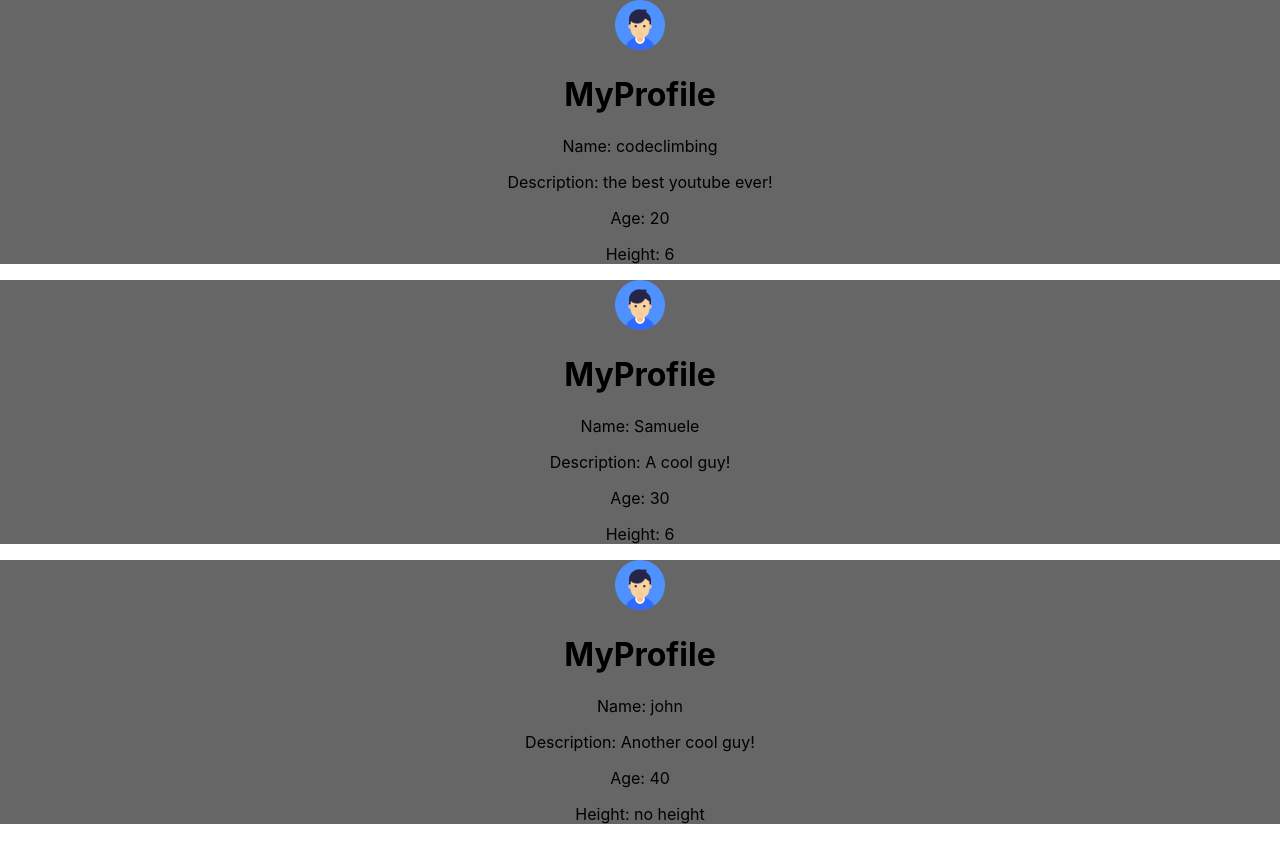
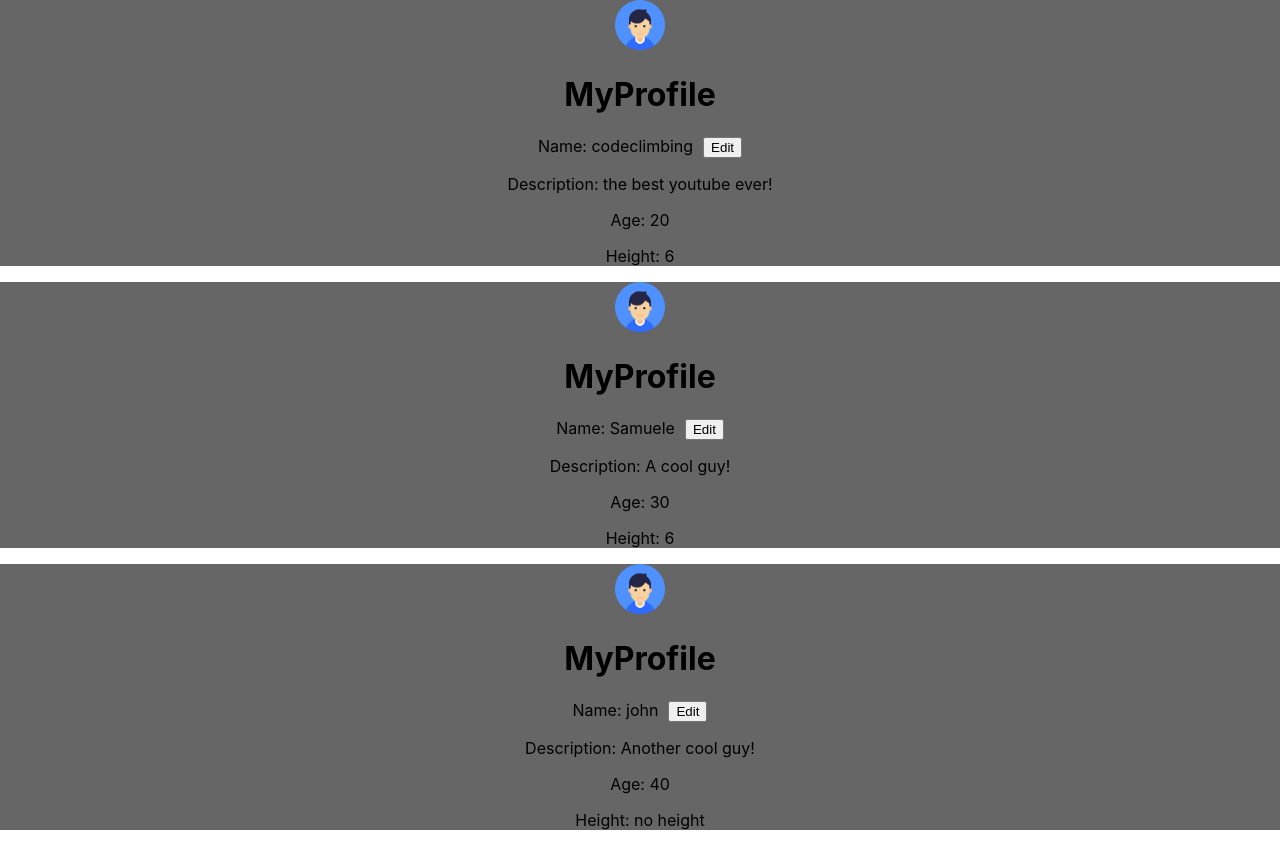
Before and after one commit to SamueleA/react-crash-course, a React (Create React App) app: page / in a window 1280 px wide. Built offline with nearby package versions, Linux system fonts and the light colour scheme.

Commit message:
useState hook

```diff
--- a/src/App.css
+++ b/src/App.css
@@ -32,6 +32,10 @@
   color: #61dafb;
 }
 
+.editable-field-button {
+  margin-left: 10px;
+}
+
 @keyframes App-logo-spin {
   from {
     transform: rotate(0deg);
--- /dev/null
+++ b/src/components/EditableString/index.js
@@ -0,0 +1,39 @@
+import { useState } from 'react';
+import PropTypes from 'prop-types';
+
+const EditableString = ({
+  initialValue,
+}) => {
+  const [editMode, setEditMode] = useState(false);
+  const [value, setValue] = useState(initialValue);
+
+  const handleButtonClick = () => {
+    setEditMode(!editMode);
+  };
+
+  const handleInputChange = (e) => {
+    setValue(e.target.value);
+  };
+
+  if (editMode) {
+    return (
+      <>
+        <input onChange={handleInputChange} value={value} />
+        <button onClick={handleButtonClick} className="editable-field-button">Save</button>
+      </>
+    );
+  }
+
+  return (
+    <>
+      <span>{value}</span>
+      <button onClick={handleButtonClick} className="editable-field-button">Edit</button>
+    </>
+  );
+};
+
+EditableString.propTypes = {
+  initialValue: PropTypes.string.isRequired,
+};
+
+export default EditableString;
--- a/src/components/MyProfile/index.js
+++ b/src/components/MyProfile/index.js
@@ -1,19 +1,25 @@
 import PropTypes from 'prop-types';
+
+import EditableString from '../EditableString';
 
 const MyProfile = ({
   name,
   description,
   age,
-  onClick,
+  // onClick,
   UserAvatar,
   height,
 }) => {
 
   return (
-    <div className="my-class" onClick={onClick}>
+    <div className="my-class">
       <UserAvatar name={name} />
       <h1>MyProfile</h1>
-      <p>Name: {name}</p>
+      <div>{'Name: '}
+        <EditableString
+          initialValue={name}
+        />
+      </div>
       <p>Description: {description}!</p>
       <p>Age: {age}</p>
       <p>Height: {height}</p>
```
Also changed, not shown: 1 other file (tests, documents, lock files or other folders).
